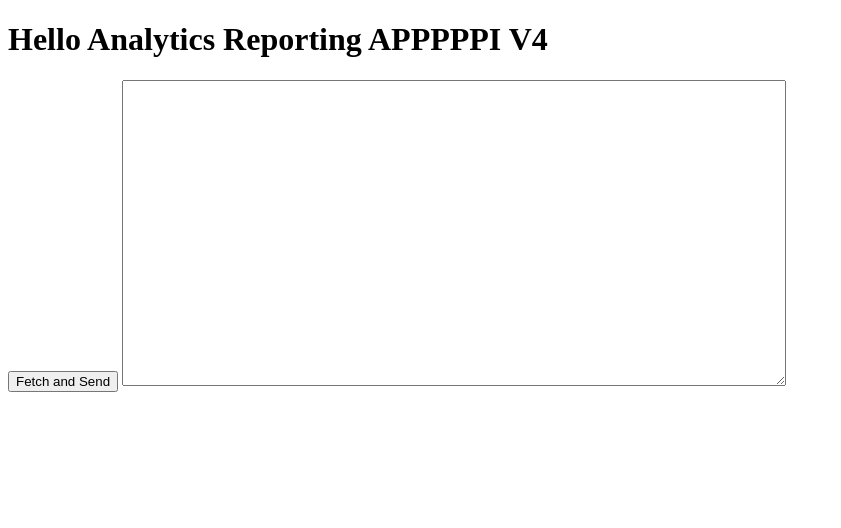
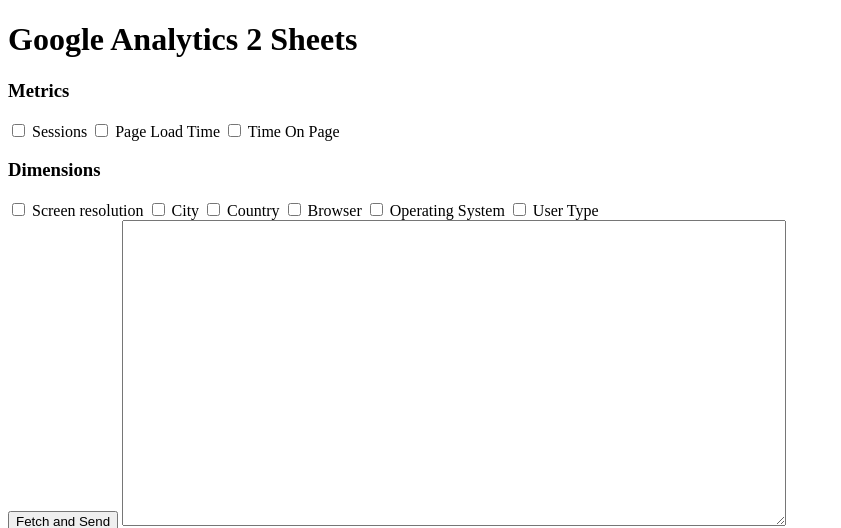
Before and after one commit to drigberg/GoogleAnalyticsToSheets, a Node server app: page / in a window 1280 px wide. Shown: the top 528 px of the page, without its empty margins (0-841 px from the left). Run offline with Node 20, Linux system fonts and the light colour scheme; some libraries are stand-ins or nearby versions.

Commit message:
add and use checkboxes

```diff
--- a/public/js/analytics.js
+++ b/public/js/analytics.js
@@ -1,7 +1,40 @@
 
-const VIEW_ID = '163977396';
+const VIEW_ID = '163977396'
+
+
+function getMetrics() {
+  let metrics = Array.from($(".metrics"))
+  let checkedMetrics = []
+
+  metrics.forEach(function (checkBox) {
+    if (checkBox.checked) {
+      let checkBoxId = {expression: `ga:${checkBox.id}`}
+      checkedMetrics.push(checkBoxId)
+    }
+  })
+  return checkedMetrics
+}
+
+function getDimensions() {
+  let dimensions = Array.from($(".dimensions"))
+  let checkedDimensions = []
+
+  dimensions.forEach(function (checkBox) {
+    if (checkBox.checked) {
+      let checkBoxId = {name: `ga:${checkBox.id}`}
+      checkedDimensions.push(checkBoxId)
+    }
+  })
+  return checkedDimensions
+}
 
 function queryReports() {
+  console.log($("#screenResolution").prop('checked'))
+  const metrics = getMetrics()
+  const dimensions = getDimensions()
+
+  console.log(metrics, dimensions)
+
   gapi.client.request({
     path: '/v4/reports:batchGet',
     root: 'https://analyticsreporting.googleapis.com/',
@@ -16,18 +49,8 @@
               endDate: 'today'
             }
           ],
-          metrics: [
-            {
-              expression: 'ga:sessions'
-            }
-          ],
-          dimensions: [
-            { name: 'ga:country' },
-            { name: 'ga:city' },
-            { name: 'ga:userType' },
-            { name: 'ga:browser' },
-            { name: 'ga:operatingSystem' }
-          ]
+          metrics: metrics,
+          dimensions: dimensions
         }
       ]
     }
@@ -46,6 +69,7 @@
 }
 
 function parseAnalyticsResponse(data) {
+  console.log(data)
   const ret = { rows: [] }
 
   data.reports.forEach((report) => {
--- a/public/js/sheets.js
+++ b/public/js/sheets.js
@@ -1,16 +1,16 @@
 // Client ID and API key from the Developer Console
-var CLIENT_ID = '564478280391-lecf9d328i7leegs84sdi2c8s2jo26o0.apps.googleusercontent.com';
-var API_KEY = 'AIzaSyCYZxcJjQGu88aYdYXwJNTGya32i7hGcLw';
+let CLIENT_ID = '564478280391-lecf9d328i7leegs84sdi2c8s2jo26o0.apps.googleusercontent.com';
+let API_KEY = 'AIzaSyCYZxcJjQGu88aYdYXwJNTGya32i7hGcLw';
 
 // Array of API discovery doc URLs for APIs used by the quickstart
-var DISCOVERY_DOCS = ["https://sheets.googleapis.com/$discovery/rest?version=v4"];
+let DISCOVERY_DOCS = ["https://sheets.googleapis.com/$discovery/rest?version=v4"];
 
 // Authorization scopes required by the API; multiple scopes can be
 // included, separated by spaces.
-var SCOPES = "https://www.googleapis.com/auth/spreadsheets";
+let SCOPES = "https://www.googleapis.com/auth/spreadsheets";
 
-var authorizeButton = document.getElementById('authorize-button');
-var signoutButton = document.getElementById('signout-button');
+let authorizeButton = document.getElementById('authorize-button');
+let signoutButton = document.getElementById('signout-button');
 
 /**
  *  On load, called to load the auth2 library and API client library.
--- a/src/views/index.ejs
+++ b/src/views/index.ejs
@@ -3,17 +3,67 @@
 
 <head>
   <meta charset="utf-8">
-  <title>Hello Analytics Reporting API V4</title>
+  <title>Google Analytics 2 Sheets</title>
   <meta name="google-signin-client_id" content="564478280391-lecf9d328i7leegs84sdi2c8s2jo26o0.apps.googleusercontent.com">
   <meta name="google-signin-scope" content="https://www.googleapis.com/auth/analytics.readonly">
 </head>
 
 <body>
 
-  <h1>Hello Analytics Reporting APPPPPI V4</h1>
+  <h1>Google Analytics 2 Sheets</h1>
 
   <!-- The Sign-in button. This will run `queryReports()` on success. -->
   <p class="g-signin2"></p>
+
+  <div>
+    <!-- <input id="view_id" type="text">
+    <label for="view_id">View Id</label> -->
+
+
+    <!-- <input id="spreadsheetId" type="text">
+    <label for="spreadsheetId">Spreadsheet Id</label>  -->
+
+    <!-- <input id="sheetsApiKey" type="text">
+    <label for="sheetsApiKey">Google Sheets ApiKey </label> -->
+  </div>
+
+  <div>
+    <div>
+      <h3>Metrics</h3>
+
+      <input class="metrics" id="sessions" type="checkbox">
+      <label for="sessions">Sessions</label>
+
+      <input class="metrics" id="pageLoadTime" type="checkbox">
+      <label for="pageLoadTime">Page Load Time</label>
+
+      <input class="metrics" id="timeOnPage" type="checkbox">
+      <label for="timeOnpage">Time On Page</label>
+
+    </div>
+
+    <div>
+      <h3>Dimensions</h3>
+
+      <input class="dimensions" id="screenResolution" type="checkbox">
+      <label for="screenResolution">Screen resolution</label> <!-- ga:screenResolution -->
+
+      <input class="dimensions" id="city" type="checkbox">
+      <label for="city">City</label> <!-- ga:city -->
+
+      <input class="dimensions" id="country" type="checkbox">
+      <label for="country">Country</label> <!-- ga:country -->
+
+      <input class="dimensions" id="browser" type="checkbox">
+      <label for="browser">Browser</label> <!-- ga:browser -->
+
+      <input class="dimensions" id="operatingSystem" type="checkbox">
+      <label for="operatingSystem">Operating System</label> <!-- ga:operatingSystem -->
+
+      <input class="dimensions" id="userType" type="checkbox">
+      <label for="userType">User Type</label> <!-- ga:userType -->
+    </div>
+  </div>
 
   <button type="button" id="fetch-and-send">Fetch and Send</button>
 
```
Also changed, not shown: README.md (added).
